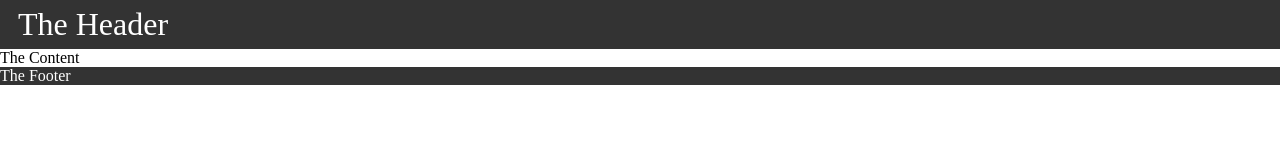
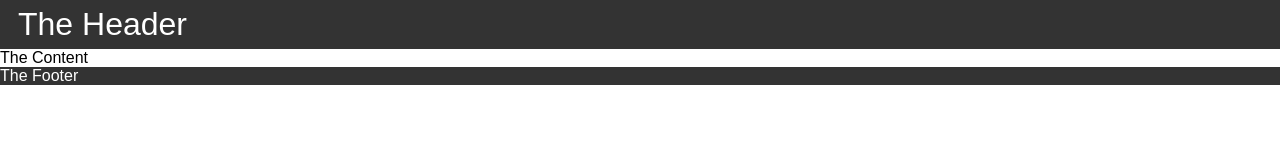
Before and after one commit to bbenne3/test-web, a plain HTML site: page index.html in a window 1280 px wide. Drawn offline with Linux system fonts and the light colour scheme.

Commit message:
Update app.css

```diff
--- a/app.css
+++ b/app.css
@@ -1,6 +1,6 @@
 html, body {
   font-size: 16px;
-  font-family: 'Montserrat, Arial, Sans Serif';
+  font-family: Montserrat, Arial, 'Sans Serif';
 }
 body {
   padding: 0;
```
